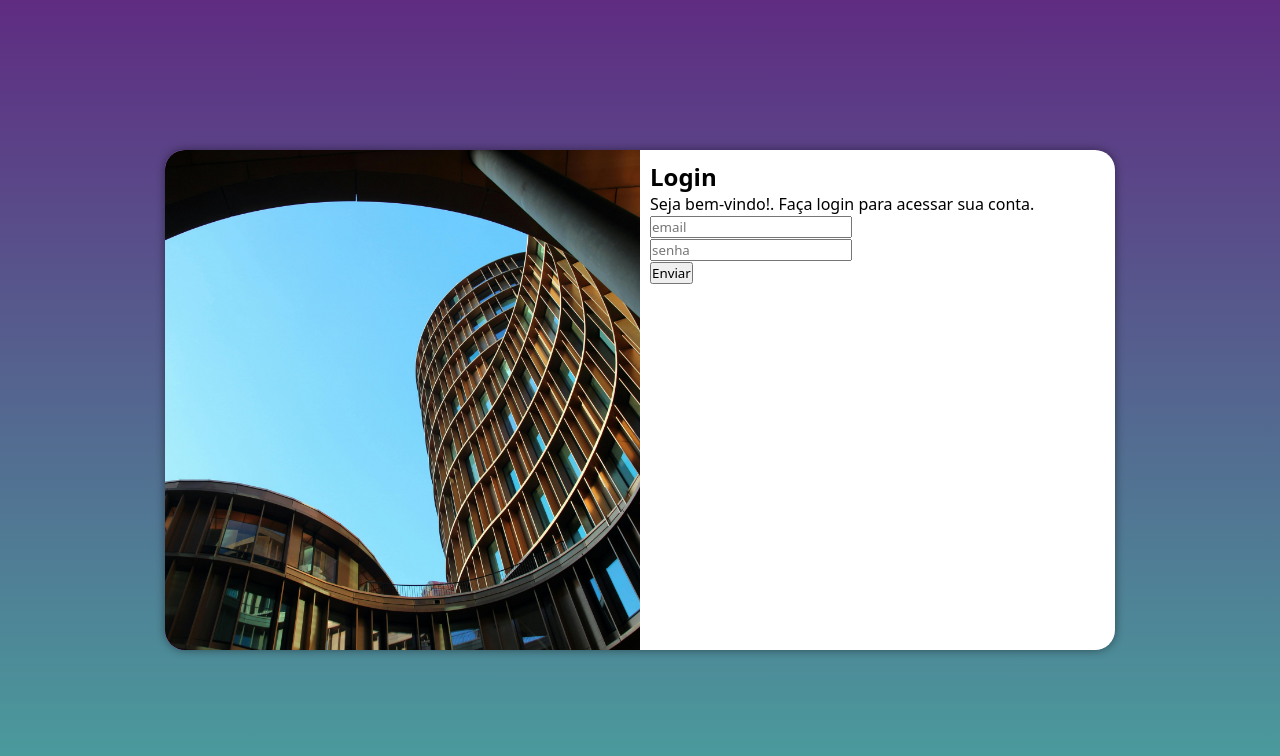
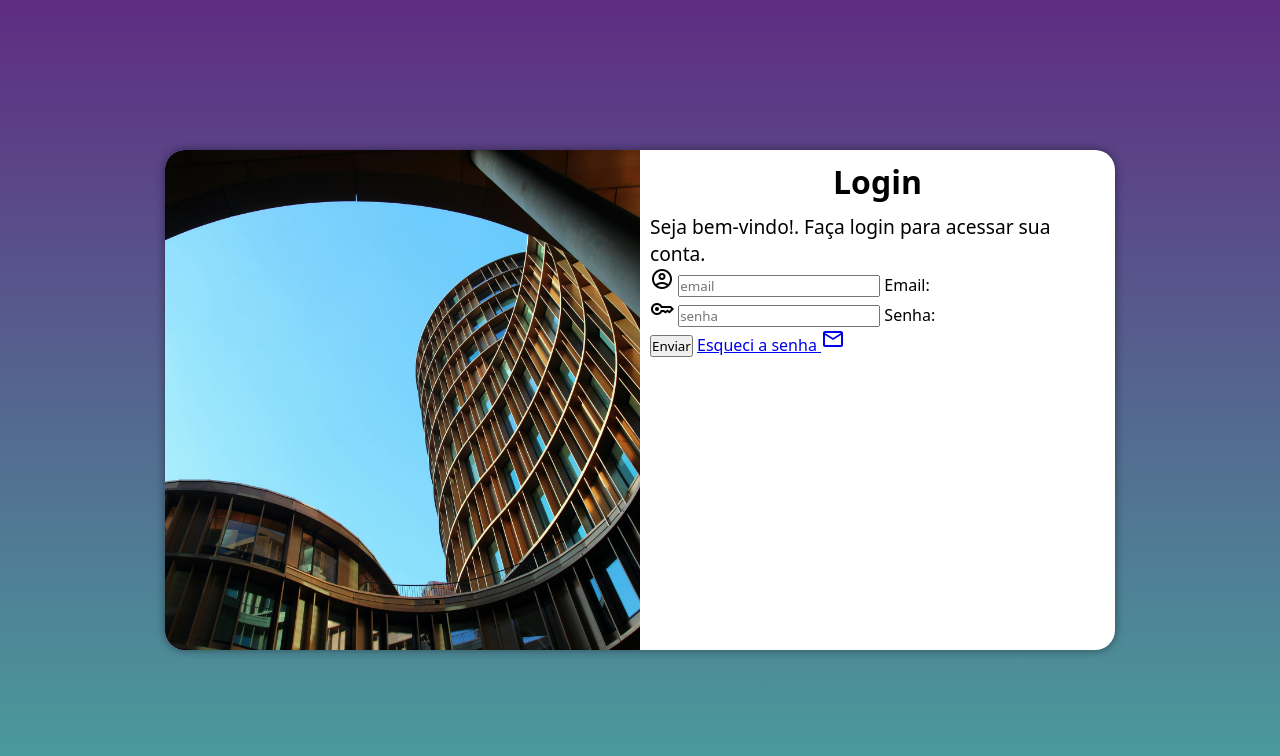
Before and after one commit to Isadora-Soares-Dev/projeto-login, a plain HTML site: page index.html in a window 1280 px wide. Drawn offline with nearby package versions, Linux system fonts and the light colour scheme.

Commit message:
Atualizei o Formulário

```diff
--- a/estilos/media-query.css
+++ b/estilos/media-query.css
@@ -11,7 +11,7 @@
     }
 
     #imagem{
-        float: left;
+        float: right;
         width: 30%;
         height: 100%;
     }
@@ -42,4 +42,12 @@
         float: right;
         width: 50%;
     }
+
+    #formulario h1{
+        font-size: 2em;
+    }
+
+    #formulario p{
+        font-size: 1.2em;
+    }
 }
--- a/estilos/style.css
+++ b/estilos/style.css
@@ -49,3 +49,12 @@ main{
     display: block;
     padding: 10px;
 }
+
+#formulario h1{
+    text-align: center;
+    margin-bottom: 10px;
+}
+
+#formulario p{
+    font-size: 0.8em;
+}
--- a/index.html
+++ b/index.html
@@ -5,6 +5,7 @@
     <meta name="viewport" content="width=device-width, initial-scale=1.0">
     <link rel="stylesheet" href="estilos/style.css">
     <link rel="stylesheet" href="estilos/media-query.css">
+    <link href="https://fonts.googleapis.com/css2?family=Material+Symbols+Outlined" rel="stylesheet" />
     <title>Projeto Tela de Login</title>
 </head>
 <body>
@@ -17,16 +18,21 @@
             <div id="formulario">
                 <h1>Login</h1>
                 <p>Seja bem-vindo!. Faça login para acessar sua conta.</p>
-                <form action="#" method="post">
-                    <div>
-                        <input type="email" name="email" id="iemail" required placeholder="email">
+                <form action="#" method="post" autocomplete="on">
+                    <div class="campo">
+                        <span class="material-symbols-outlined">account_circle</span>
+                        <input type="email" name="email" id="iemail" required placeholder="email" autocomplete="email" maxlength="30">
+                        <label for="iemail">Email:</label>
                     </div>
 
-                    <div>
-                        <input type="password" name="senha" id="isenha" required placeholder="senha">
+                    <div class="campo">
+                        <span class="material-symbols-outlined">key</span>
+                        <input type="password" name="senha" id="isenha" required placeholder="senha" autocomplete="current-password" minlength="8" maxlength="20">
+                        <label for="isenha">Senha:</label>
                     </div>
 
                     <input type="submit" value="Enviar">
+                    <a href="#">Esqueci a senha <span class="material-symbols-outlined">mail</span></a>
                 </form>
             </div>
         </section>
```
